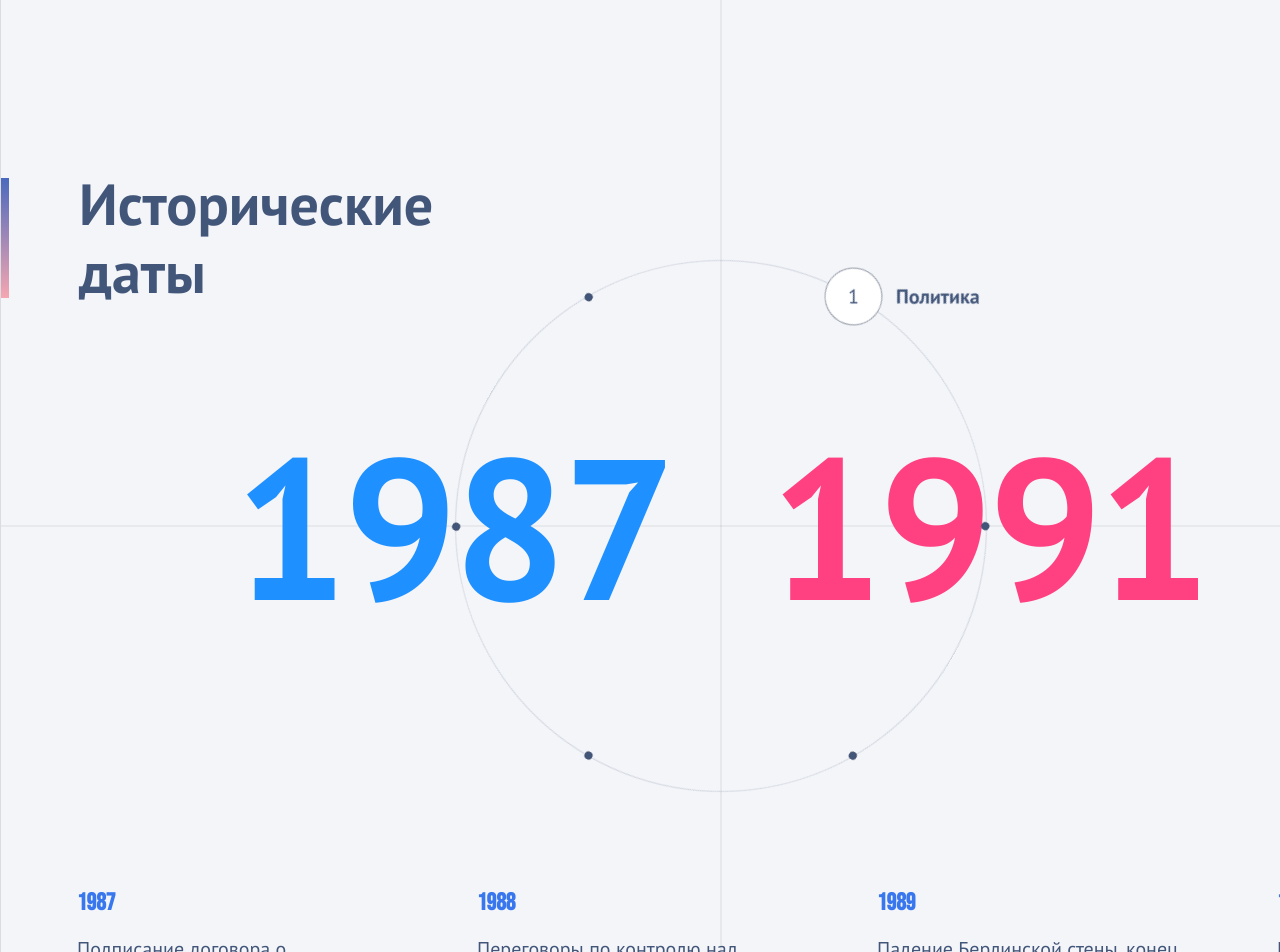
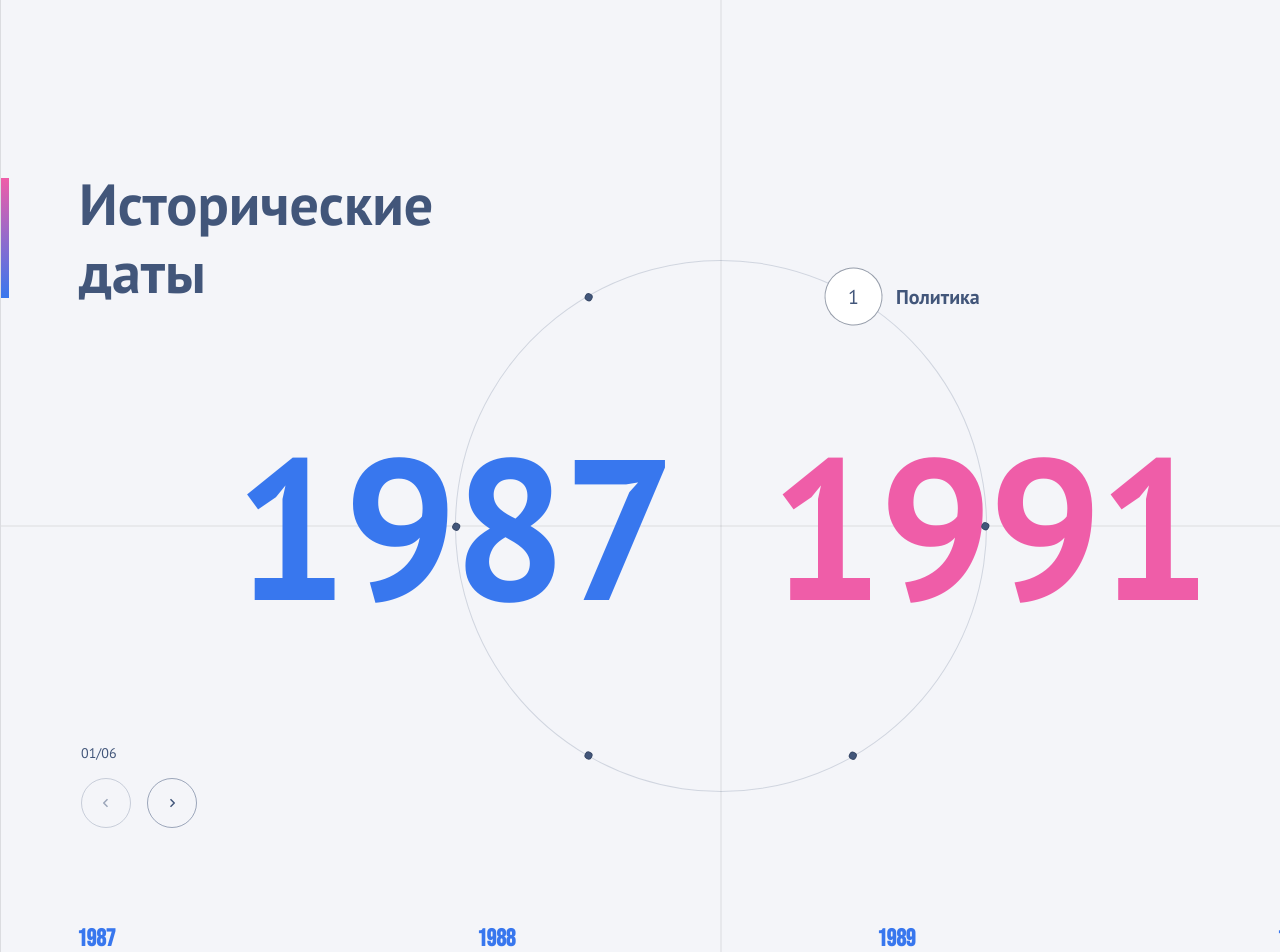
Before and after one commit to vastolya/timeline-only, a React app: page / in a window 1280 px wide. Shown: the top 952 px of the page. Built offline with nearby package versions, Linux system fonts and the light colour scheme.

Commit message:
add controller + refacrot data logic + bug fixies

```diff
--- a/src/App.tsx
+++ b/src/App.tsx
@@ -5,6 +5,7 @@ import Slider from "./components/Slider";
 import Header from "./components/Header";
 
 import { TimelineProvider } from "./components/TimelineContext";
+import Controller from "./components/Controller";
 
 const GlobalStyle = createGlobalStyle`
   body {
@@ -64,6 +65,7 @@ const App: React.FC = () => {
       <Header />
       <TimelineProvider>
         <Circle />
+        <Controller />
         <Slider />
       </TimelineProvider>
     </Box>
--- a/src/components/Circle.tsx
+++ b/src/components/Circle.tsx
@@ -4,11 +4,13 @@ import { gsap } from "gsap";
 import CirclePoint from "./CirclePoint";
 import YearTitle from "./YearTitle";
 import { useTimeline } from "./TimelineContext";
+import { log } from "node:console";
 
 const Container = styled.div`
   position: relative;
   width: 100%;
   margin-top: -2.875rem;
+  margin-bottom: -3rem;
 
   &::after {
     content: "";
@@ -47,25 +49,6 @@ const CenterDisplay = styled.div`
   transition: transform 0.3s ease, opacity 0.3s ease;
 `;
 
-const animateYear = (
-  from: number,
-  to: number,
-  setter: React.Dispatch<React.SetStateAction<number>>
-) => {
-  gsap.to(
-    { value: from },
-    {
-      value: to,
-      duration: 1, // Время анимации
-      roundProps: "value", // Округление значений (чтобы не было дробных чисел)
-      ease: "power2.out",
-      onUpdate: function () {
-        setter(Math.round(this.targets()[0].value)); // Обновляем состояние числа
-      },
-    }
-  );
-};
-
 const RotatingCircle = ({
   points,
 }: {
@@ -77,16 +60,11 @@ const RotatingCircle = ({
     }[];
   }[];
 }) => {
+  const [rotation, setRotation] = useState(30);
   const { activeIndex, setActiveIndex } = useTimeline();
-  const [rotation, setRotation] = useState(30);
   const circleRef = useRef<HTMLDivElement>(null);
-
-  const [displayedFirstYear, setDisplayedFirstYear] = useState(
-    points[activeIndex].events[0].year
-  );
-  const [displayedLastYear, setDisplayedLastYear] = useState(
-    points[activeIndex].events[points[activeIndex].events.length - 1].year
-  );
+  const firstYearRef = useRef<HTMLDivElement>(null);
+  const lastYearRef = useRef<HTMLDivElement>(null);
 
   useEffect(() => {
     const initialRotation = 30;
@@ -99,49 +77,84 @@ const RotatingCircle = ({
         setRotation(initialRotation);
       },
     });
+  }, []);
 
-    animateYear(
-      displayedFirstYear,
-      points[activeIndex].events[0].year,
-      setDisplayedFirstYear
-    );
-    animateYear(
-      displayedLastYear,
-      points[activeIndex].events[points[activeIndex].events.length - 1].year,
-      setDisplayedLastYear
-    );
-  }, []);
+  useEffect(() => {
+    const anglePerPoint = 360 / points.length;
+    const targetRotation = -activeIndex * anglePerPoint + 30;
+
+    let delta = ((targetRotation - rotation + 540) % 360) - 180;
+    let finalRotation = rotation + delta;
+
+    setRotation(finalRotation);
+
+    gsap.to(circleRef.current, {
+      rotation: finalRotation,
+      duration: 1,
+      ease: "expo.out",
+    });
+
+    gsap.to(firstYearRef.current, {
+      textContent: points[activeIndex].events[0].year,
+      duration: 2,
+      ease: "power2.out",
+      snap: { textContent: 1 },
+    });
+
+    gsap.to(lastYearRef.current, {
+      textContent:
+        points[activeIndex].events[points[activeIndex].events.length - 1].year,
+      duration: 2,
+      ease: "power2.out",
+      snap: { textContent: 1 },
+    });
+  }, [activeIndex]);
 
   const handleClick = (index: number) => {
     const anglePerPoint = 360 / points.length;
     const newRotation = -index * anglePerPoint + 30;
-
     let delta = ((newRotation - rotation + 540) % 360) - 180;
-    let shortestRotation = rotation + delta;
+    let finalRotation = rotation + delta;
+    setRotation(finalRotation);
+    setActiveIndex(index);
 
     gsap.to(circleRef.current, {
-      rotation: shortestRotation,
+      rotation: finalRotation,
       duration: 1,
       ease: "expo.out",
-      onUpdate: function () {
-        setRotation(shortestRotation);
-        setActiveIndex(index);
-      },
-      onComplete: () => {},
     });
 
-    if (activeIndex !== index) {
-      animateYear(
-        displayedFirstYear,
-        points[index].events[0].year,
-        setDisplayedFirstYear
-      );
-      animateYear(
-        displayedLastYear,
-        points[index].events[points[index].events.length - 1].year,
-        setDisplayedLastYear
-      );
-    }
+    gsap.to(
+      { value: Number(firstYearRef.current?.textContent) },
+      {
+        value: points[index].events[0].year,
+        duration: 1,
+        ease: "power2.out",
+        onUpdate: function () {
+          if (firstYearRef.current) {
+            firstYearRef.current.textContent = Math.round(
+              this.targets()[0].value
+            ).toString();
+          }
+        },
+      }
+    );
+
+    gsap.to(
+      { value: Number(lastYearRef.current?.textContent) },
+      {
+        value: points[index].events[points[index].events.length - 1].year,
+        duration: 1,
+        ease: "power2.out",
+        onUpdate: function () {
+          if (lastYearRef.current) {
+            lastYearRef.current.textContent = Math.round(
+              this.targets()[0].value
+            ).toString();
+          }
+        },
+      }
+    );
   };
 
   const calculatePositions = (count: number, radius = 265) => {
@@ -173,12 +186,19 @@ const RotatingCircle = ({
           </CirclePoint>
         ))}
       </CircleContainer>
-
       <CenterDisplay>
         {activeIndex !== null && (
           <>
-            <YearTitle color={"#1E90FF"}>{displayedFirstYear}</YearTitle>
-            <YearTitle color={"#FF4081"}>{displayedLastYear}</YearTitle>
+            <YearTitle color={"rgba(56, 119, 238, 1)"} ref={firstYearRef}>
+              {points[activeIndex].events[0].year}
+            </YearTitle>
+            <YearTitle color={"rgba(239, 93, 168, 1)"} ref={lastYearRef}>
+              {
+                points[activeIndex].events[
+                  points[activeIndex].events.length - 1
+                ].year
+              }
+            </YearTitle>
           </>
         )}
       </CenterDisplay>
@@ -187,7 +207,7 @@ const RotatingCircle = ({
 };
 
 const Circle = () => {
-  const { timelinePoints, setTimelinePoint } = useTimeline();
+  const { timelinePoints } = useTimeline();
   return <RotatingCircle points={timelinePoints} />;
 };
 
--- a/src/components/CirclePoint.tsx
+++ b/src/components/CirclePoint.tsx
@@ -51,9 +51,8 @@ const Point = styled.div<PointProps>`
   span {
     opacity: ${(props) => (props.$isActive ? "1" : "0")};
     transform: ${(props) => (props.$isActive ? "scale(1)" : "scale(0)")};
-    transition: rotate 0.2 ease-out, opacity 0.2s ease-out,
-      transform 0.2s ease-out;
-    transition-delay: ${(props) => (props.$isActive ? "0.3s" : "0s")};
+    transition: opacity 0.2s ease-out, transform 0.1s ease;
+    transition-delay: ${(props) => (props.$isActive ? "0.5s" : "0s")};
     position: absolute;
     left: 3rem;
 
--- /dev/null
+++ b/src/components/Controller.tsx
@@ -0,0 +1,110 @@
+import styled from "styled-components";
+import { useTimeline } from "./TimelineContext";
+
+const Container = styled.div`
+  display: grid;
+  gap: 1rem;
+  margin: 0 5rem;
+`;
+
+const ButtonContainer = styled.div`
+  display: flex;
+  gap: 1rem;
+`;
+
+const Text = styled.span`
+  font-family: PT Sans;
+  font-size: 14px;
+  font-weight: 400;
+  line-height: 18.12px;
+  text-align: left;
+  color: rgba(66, 86, 122, 1);
+`;
+
+const Button = styled.button`
+  width: 3.125rem;
+  height: 3.125rem;
+  display: flex;
+  align-items: center;
+  justify-content: center;
+  background: none;
+  border: 1px solid rgba(66, 86, 122, 0.5);
+  border-radius: 50%;
+  cursor: pointer;
+  transition: opacity 0.3s ease;
+
+  &:disabled {
+    opacity: 0.5;
+    cursor: default;
+  }
+
+  svg {
+    display: flex;
+    align-items: center;
+    justify-content: center;
+    width: 0.375rem;
+    height: 0.625rem;
+  }
+`;
+
+const Icon = styled.svg<{ $mirrored?: boolean }>`
+  ${({ $mirrored }) => $mirrored && "transform: scaleX(-1);"}
+`;
+
+function Controller() {
+  const { activeIndex, setActiveIndex, timelinePoints } = useTimeline();
+
+  const handlePrev = () => {
+    setActiveIndex((prevIndex) => Math.max(prevIndex - 1, 0));
+  };
+
+  const handleNext = () => {
+    setActiveIndex((prevIndex) =>
+      Math.min(prevIndex + 1, timelinePoints.length - 1)
+    );
+  };
+
+  return (
+    <Container>
+      <Text>
+        0{activeIndex + 1}/0{timelinePoints.length}
+      </Text>
+      <ButtonContainer>
+        <Button onClick={handlePrev} disabled={activeIndex === 0}>
+          <Icon
+            $mirrored
+            viewBox="0 0 8 12"
+            fill="none"
+            xmlns="http://www.w3.org/2000/svg"
+          >
+            <path
+              d="M1 1L6 6L1 11"
+              stroke="rgba(66, 86, 122, 1)"
+              strokeWidth="2"
+              transform="translate(1,0)"
+            />
+          </Icon>
+        </Button>
+        <Button
+          onClick={handleNext}
+          disabled={activeIndex === timelinePoints.length - 1}
+        >
+          <Icon
+            viewBox="0 0 8 12"
+            fill="none"
+            xmlns="http://www.w3.org/2000/svg"
+          >
+            <path
+              d="M1 1L6 6L1 11"
+              stroke="rgba(66, 86, 122, 1)"
+              strokeWidth="2"
+              transform="translate(1,0)"
+            />
+          </Icon>
+        </Button>
+      </ButtonContainer>
+    </Container>
+  );
+}
+
+export default Controller;
--- a/src/components/Header.tsx
+++ b/src/components/Header.tsx
@@ -24,7 +24,11 @@ const TitleWrapper = styled.div`
     top: 50%;
     height: 7.5rem;
     width: 0.5rem;
-    background: linear-gradient(to top, #f6a6b1, #4a69bd);
+    background: linear-gradient(
+      to top,
+      rgba(56, 119, 238, 1),
+      rgba(239, 93, 168, 1)
+    );
     transform: translateY(-50%);
   }
 `;
--- a/src/components/Slider.tsx
+++ b/src/components/Slider.tsx
@@ -79,8 +79,7 @@ const Icon = styled.svg<{ $mirrored?: boolean }>`
 export default function Slider() {
   const swiperRef = useRef<SwiperType | null>(null);
   const sliderRef = useRef<HTMLDivElement | null>(null);
-  const { activeIndex, setActiveIndex } = useTimeline();
-  const { timelinePoints, setTimelinePoint } = useTimeline();
+  const { activeIndex, timelinePoints } = useTimeline();
   const [isBeginning, setIsBeginning] = useState(true);
   const [isEnd, setIsEnd] = useState(false);
 
--- a/src/components/YearTitle.tsx
+++ b/src/components/YearTitle.tsx
@@ -1,4 +1,4 @@
-import React from "react";
+import React, { forwardRef } from "react";
 import styled from "styled-components";
 
 const YearText = styled.div<{ color: string }>`
@@ -16,8 +16,15 @@ interface YearTextProps {
   children: React.ReactNode;
 }
 
-function YearTitle({ color, children }: YearTextProps) {
-  return <YearText color={color}>{children}</YearText>;
-}
+// Используем forwardRef, чтобы передавать ref внутрь YearText
+const YearTitle = forwardRef<HTMLDivElement, YearTextProps>(
+  ({ color, children }, ref) => {
+    return (
+      <YearText color={color} ref={ref}>
+        {children}
+      </YearText>
+    );
+  }
+);
 
 export default YearTitle;
```
